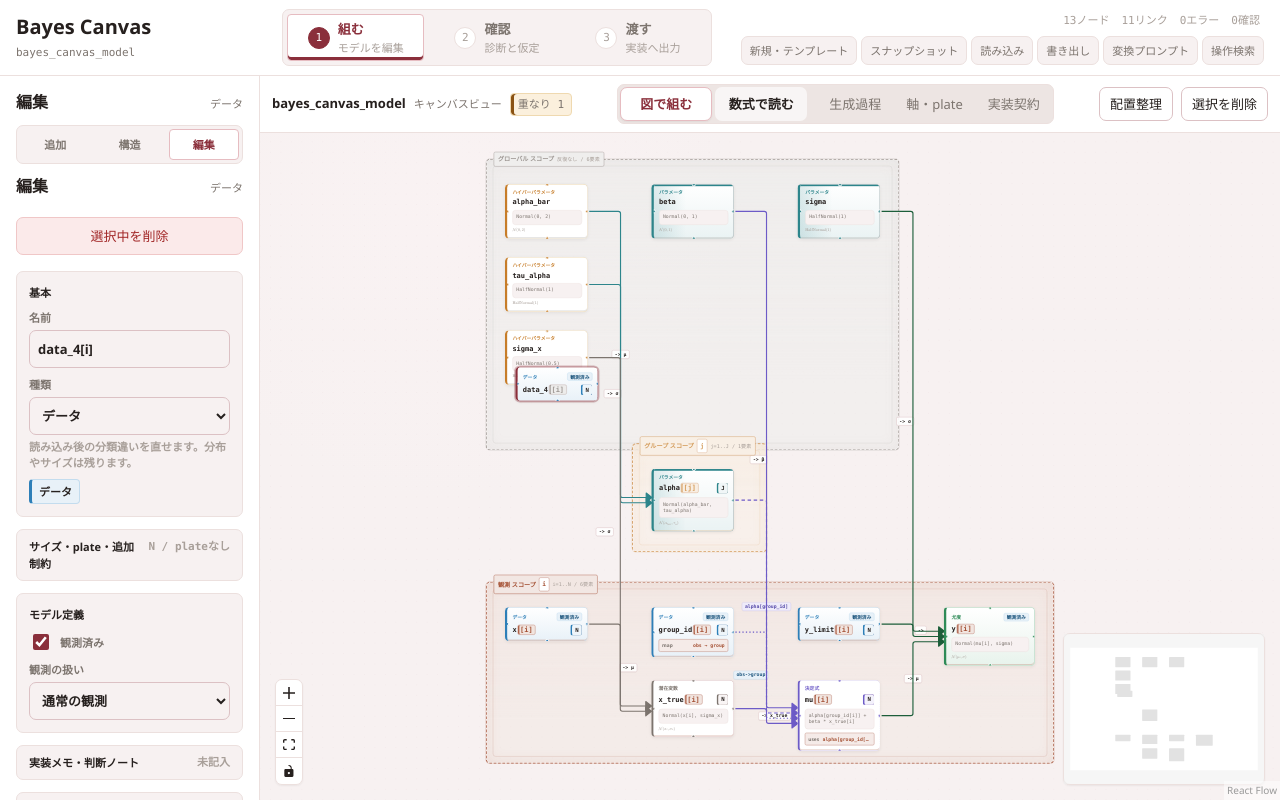
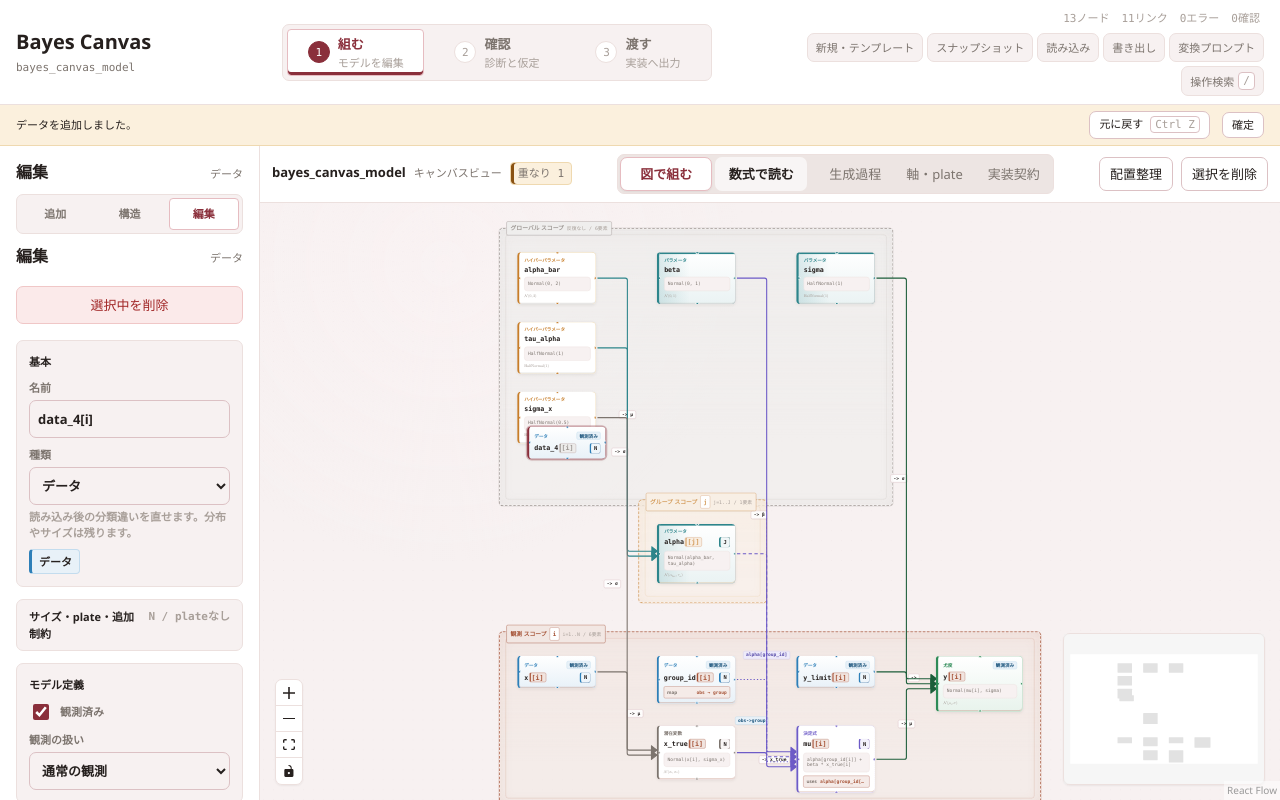
Before and after one commit to mryk814/bayes-canvas, a React (Vite) app in the folder app/: page / in a window 1280 px wide. Both pictures are taken after a click on the button "データ". Built offline with nearby package versions, Linux system fonts and the light colour scheme.

Commit message:
feat: add model editing shortcuts

```diff
--- a/app/scripts/ui-smoke.mjs
+++ b/app/scripts/ui-smoke.mjs
@@ -19,6 +19,8 @@ for (const marker of [
   '空のモデルから始める',
   'workspace-${workStage}',
   'undoDeleteSnapshot',
+  'restoreRedo',
+  'Control+Shift+Z',
   '図で組む',
 ]) {
   assert.ok(appSource.includes(marker), `UI smoke marker missing: ${marker}`);
@@ -31,4 +33,5 @@ const css = await readFile(new URL('../src/styles.css', import.meta.url), 'utf8'
 assert.ok(css.includes(':focus-visible'), 'focus-visible styles must remain reachable');
 assert.ok(css.includes('.workspace-build'), 'build workspace must keep the canvas-first layout');
 assert.ok(css.includes('.work-stage-nav'), 'workflow stage navigation must remain visible');
+assert.ok(css.includes('.command-shortcuts'), 'command palette must expose shortcut guidance');
 assert.match(css, /\.status-stack\s*\{[^}]*position:\s*relative;/su, 'recovery status must not cover the canvas');
--- a/app/src/App.tsx
+++ b/app/src/App.tsx
@@ -1610,7 +1610,20 @@ export function App() {
   const [commandPaletteOpen, setCommandPaletteOpen] = useState(false);
   const [commandQuery, setCommandQuery] = useState('');
   const [importError, setImportError] = useState<ImportErrorState | null>(null);
-  const [undoState, setUndoState] = useState<UndoState | null>(null);
+  const [undoState, setUndoSnapshot] = useState<UndoState | null>(null);
+  const [redoState, setRedoState] = useState<UndoState | null>(null);
+  const preserveRedoOnRestoreRef = useRef(false);
+  const setUndoState = useCallback((snapshot: UndoState | null) => {
+    setUndoSnapshot(snapshot);
+    if (snapshot) setRedoState(null);
+  }, []);
+  useEffect(() => {
+    if (preserveRedoOnRestoreRef.current) {
+      preserveRedoOnRestoreRef.current = false;
+      return;
+    }
+    if (redoState) setRedoState(null);
+  }, [edges, nodes, redoState]);
   const {
     patchInput,
     setPatchInput,
@@ -1990,6 +2003,11 @@ export function App() {
       const column = (nodes.length % 4) * 210 + 120;
       const row = Math.floor(nodes.length / 4) * 150 + 80;
 
+      setUndoState({
+        message: `${NODE_KIND_LABELS[kind]}を追加しました。`,
+        nodes,
+        edges,
+      });
       setNodes((currentNodes) => [
         ...currentNodes.map((node) => ({ ...node, selected: false })),
         {
@@ -2005,7 +2023,7 @@ export function App() {
       setSelectedEdgeId(null);
       setActiveLeftPanel('inspector');
     },
-    [nodes, setEdges, setNodes],
+    [edges, nodes, setEdges, setNodes, setUndoState],
   );
 
   const onConnect = useCallback(
@@ -2257,12 +2275,32 @@ export function App() {
 
   const restoreUndo = useCallback(() => {
     if (!undoState) return;
+    preserveRedoOnRestoreRef.current = true;
+    setRedoState({
+      message: undoState.message,
+      nodes,
+      edges,
+    });
     setNodes(undoState.nodes);
     setEdges(undoState.edges);
     setSelectedNodeId(null);
     setSelectedEdgeId(null);
-    setUndoState(null);
-  }, [setEdges, setNodes, undoState]);
+    setUndoSnapshot(null);
+  }, [edges, nodes, setEdges, setNodes, undoState]);
+
+  const restoreRedo = useCallback(() => {
+    if (!redoState) return;
+    setUndoSnapshot({
+      message: redoState.message,
+      nodes,
+      edges,
+    });
+    setNodes(redoState.nodes);
+    setEdges(redoState.edges);
+    setSelectedNodeId(null);
+    setSelectedEdgeId(null);
+    setRedoState(null);
+  }, [edges, nodes, redoState, setEdges, setNodes]);
 
   const cleanupAutosaveRecovery = useCallback(() => {
     void cleanupAutosaveRecords()
@@ -2822,6 +2860,19 @@ export function App() {
     const handleKeyDown = (event: KeyboardEvent) => {
       const target = event.target as HTMLElement | null;
       const isTyping = target?.tagName === 'INPUT' || target?.tagName === 'TEXTAREA' || target?.tagName === 'SELECT' || target?.isContentEditable;
+      const usesCommandModifier = event.ctrlKey || event.metaKey;
+      if (usesCommandModifier && event.key.toLowerCase() === 'z' && !isTyping) {
+        if (event.shiftKey) {
+          if (!redoState) return;
+          event.preventDefault();
+          restoreRedo();
+          return;
+        }
+        if (!undoState) return;
+        event.preventDefault();
+        restoreUndo();
+        return;
+      }
       if (event.key === '/' && !isTyping) {
         event.preventDefault();
         setCommandPaletteOpen(true);
@@ -2833,7 +2884,7 @@ export function App() {
     };
     window.addEventListener('keydown', handleKeyDown);
     return () => window.removeEventListener('keydown', handleKeyDown);
-  }, []);
+  }, [redoState, restoreRedo, restoreUndo, undoState]);
 
   return (
     <main className="app-shell">
@@ -2884,8 +2935,14 @@ export function App() {
             <button type="button" onClick={copyExternalImportPrompt}>
               変換プロンプト
             </button>
-            <button type="button" onClick={() => setCommandPaletteOpen(true)}>
-              操作検索
+            <button
+              aria-keyshortcuts="/"
+              className="shortcut-button"
+              type="button"
+              onClick={() => setCommandPaletteOpen(true)}
+            >
+              <span>操作検索</span>
+              <kbd>/</kbd>
             </button>
           </div>
         </div>
@@ -2917,10 +2974,26 @@ export function App() {
         {undoState ? (
           <div className="status-banner status-undo" role="status">
             <span>{undoState.message}</span>
-            <button type="button" onClick={restoreUndo}>
-              元に戻す
+            <button aria-keyshortcuts="Control+Z Meta+Z" type="button" onClick={restoreUndo}>
+              元に戻す <kbd>Ctrl Z</kbd>
             </button>
             <button type="button" onClick={() => setUndoState(null)}>
+              確定
+            </button>
+          </div>
+        ) : null}
+
+        {redoState ? (
+          <div className="status-banner status-undo" role="status">
+            <span>操作を元に戻しました。</span>
+            <button
+              aria-keyshortcuts="Control+Shift+Z Meta+Shift+Z"
+              type="button"
+              onClick={restoreRedo}
+            >
+              やり直す <kbd>Ctrl Shift Z</kbd>
+            </button>
+            <button type="button" onClick={() => setRedoState(null)}>
               確定
             </button>
           </div>
@@ -2987,6 +3060,11 @@ export function App() {
               value={commandQuery}
               onChange={(event) => setCommandQuery(event.target.value)}
             />
+            <div className="command-shortcuts" aria-label="キーボードショートカット">
+              <span>元に戻す <kbd>Ctrl Z</kbd></span>
+              <span>やり直す <kbd>Ctrl Shift Z</kbd></span>
+              <span>閉じる <kbd>Esc</kbd></span>
+            </div>
             <div className="command-list">
               {filteredCommands.length ? filteredCommands.map((command) => (
                 <button key={command.id} type="button" onClick={() => runCommand(command)}>
--- a/app/src/styles.css
+++ b/app/src/styles.css
@@ -198,6 +198,25 @@ select:focus-visible,
   color: var(--color-text);
   background: var(--color-surface);
   border-color: var(--color-border-strong);
+}
+
+.shortcut-button {
+  display: inline-flex;
+  align-items: center;
+  gap: var(--space-1);
+}
+
+kbd {
+  padding: 1px 4px;
+  color: var(--color-text-tertiary);
+  background: var(--color-surface);
+  border: 1px solid var(--color-border);
+  border-radius: var(--radius-sm);
+  font-family: var(--font-mono);
+  font-size: var(--text-xs);
+  font-weight: var(--weight-regular);
+  line-height: 1.3;
+  white-space: nowrap;
 }
 
 .model-summary {
@@ -2089,6 +2108,10 @@ pre {
   cursor: pointer;
 }
 
+.status-banner button kbd {
+  margin-left: var(--space-1);
+}
+
 .status-error {
   background: var(--color-danger-bg);
   border-color: var(--color-danger-bd);
@@ -2270,6 +2293,20 @@ pre {
   font-size: var(--text-base);
 }
 
+.command-shortcuts {
+  display: flex;
+  flex-wrap: wrap;
+  gap: var(--space-1) var(--space-3);
+  color: var(--color-text-tertiary);
+  font-size: var(--text-xs);
+}
+
+.command-shortcuts span {
+  display: inline-flex;
+  align-items: center;
+  gap: var(--space-1);
+}
+
 .command-list {
   display: grid;
   gap: var(--space-1);
```
